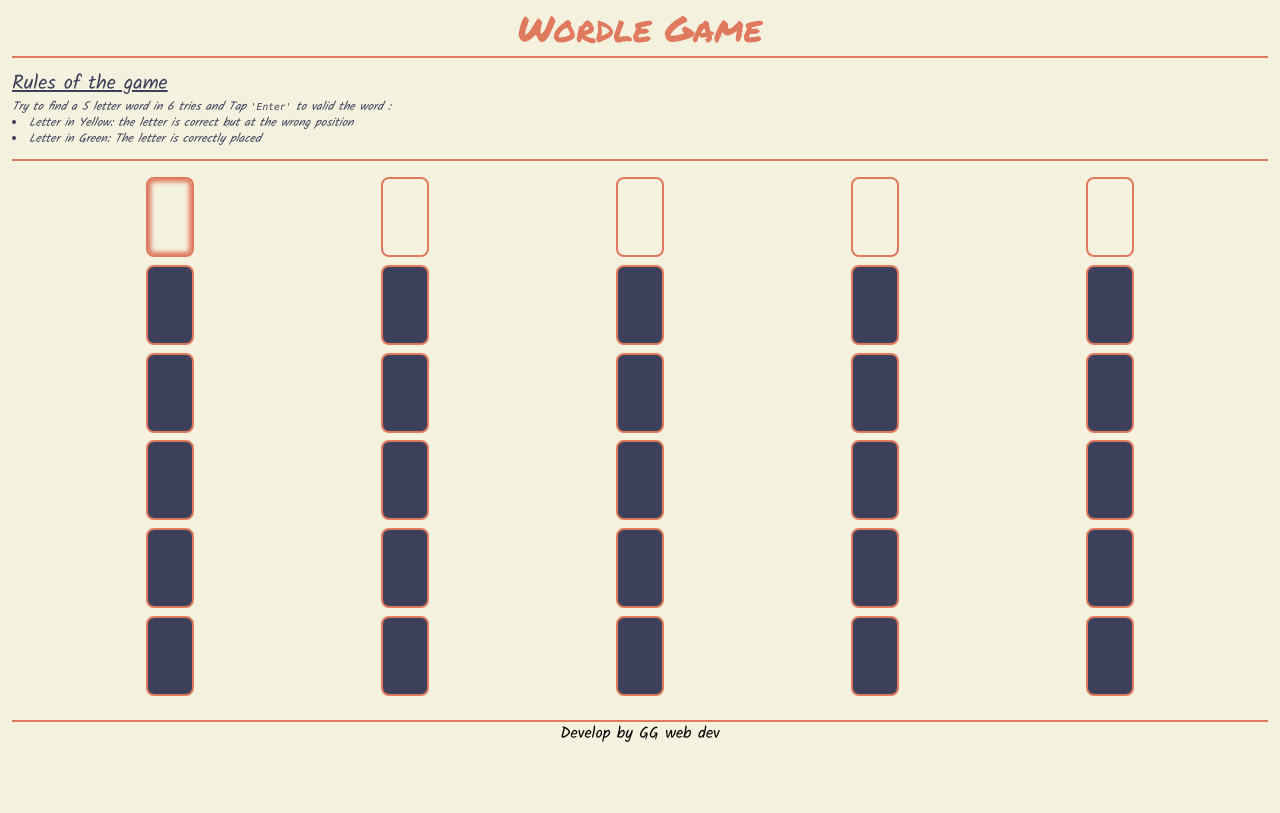
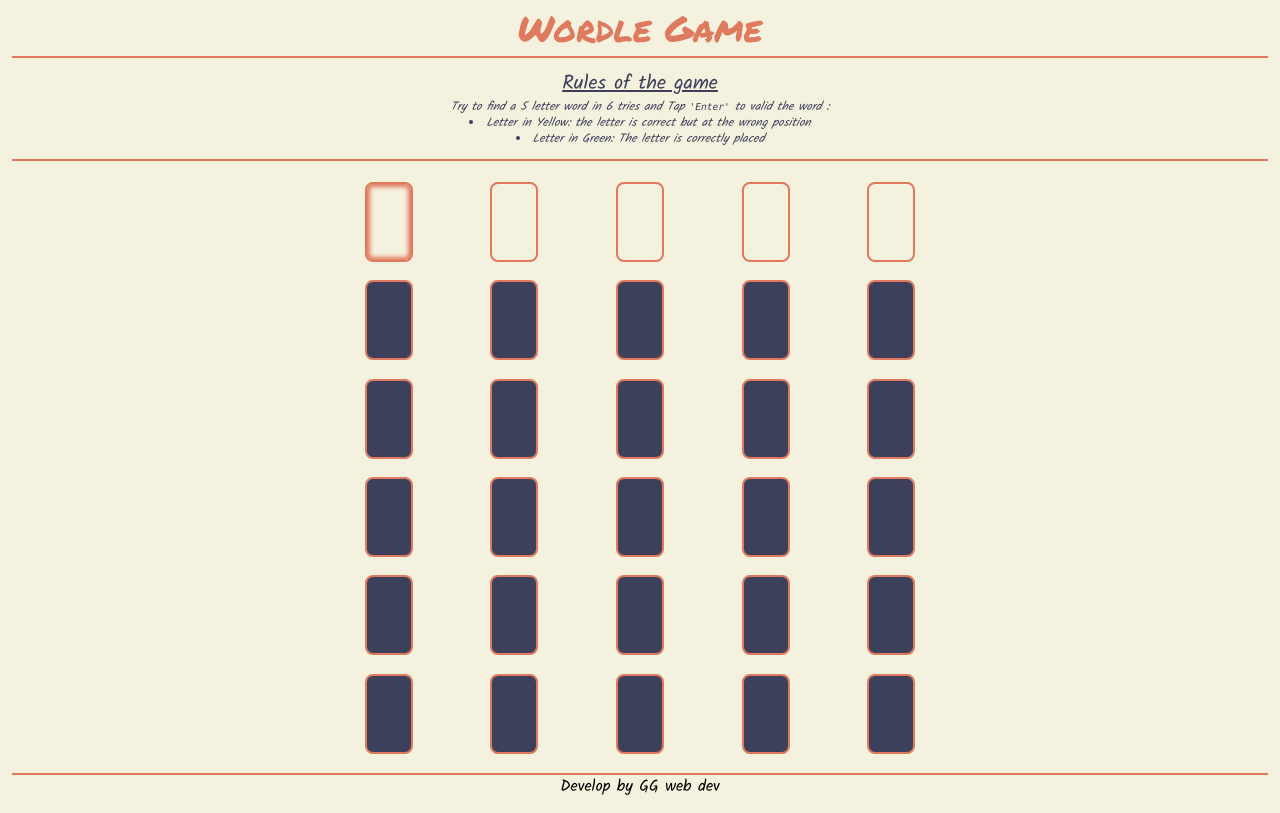
Before and after one commit to ghislaingirardeau/wordle-game, a Vue app: page / in a window 1280 px wide. Built offline with nearby package versions, Linux system fonts and the light colour scheme.

Commit message:
fix: mobile-height & witdh responsive

```diff
--- a/src/App.vue
+++ b/src/App.vue
@@ -31,8 +31,10 @@ const randomWord = computed<string>(() => {
 
 <style>
 body {
-  min-height: 100vh;
   margin: 0px;
   background-color: theme("colors.white");
 }
+
+#app {
+}
 </style>
--- a/src/components/GuessLetter.vue
+++ b/src/components/GuessLetter.vue
@@ -1,6 +1,6 @@
 <template>
   <ul
-    class="flex justify-around items-center list-none px-10"
+    class="flex justify-around items-center list-none py-1"
     :class="isCurrentWord ? props.classesStyling : ''"
   >
     <li
--- a/src/components/WordleBoard.vue
+++ b/src/components/WordleBoard.vue
@@ -48,16 +48,16 @@ function startNewGame(event: Event) {
 
 <template>
   <div
-    class="flex flex-col justify-start items-center h-screen font-Kalam mx-3"
+    class="flex flex-col justify-start items-center min-h-screen font-Kalam mx-3"
   >
-    <header class="flex flex-col justify-start w-full">
-      <h1
-        class="text-4xl text-center text-amber min-h-[15%] font-PermanentMarker my-2"
-      >
+    <header class="flex flex-col justify-start w-full min-h-[15vh]">
+      <h1 class="text-4xl text-center text-amber font-PermanentMarker my-2">
         Wordle Game
       </h1>
 
-      <div class="border-solid border-amber border-t-2 border-b-2 py-3">
+      <div
+        class="border-solid border-amber border-t-2 border-b-2 py-3 md:text-center"
+      >
         <h2 class="text-xl underline text-marine">Rules of the game</h2>
         <div class="text-xs italic text-marine">
           Try to find a {{ WORD_SIZE }} letter word in
@@ -79,10 +79,10 @@ function startNewGame(event: Event) {
       :disabledInput="isGameOver"
       :guessSubmited="guessSubmited"
       :wordOfTheDay="wordOfTheDay"
-      class="h-[80%] flex flex-col justify-around w-full my-3"
+      class="min-h-[75vh] md:w-[70%] xl:w-[50%] flex flex-col justify-around w-full mt-3"
     />
     <footer
-      class="min-h-[10%] w-full flex flex-col justify-start items-center border-solid border-amber border-t-2"
+      class="min-h-[5vh] w-full flex flex-col justify-start items-center border-solid border-amber border-t-2"
     >
       <div v-if="isGameOver">
         <h2
```
